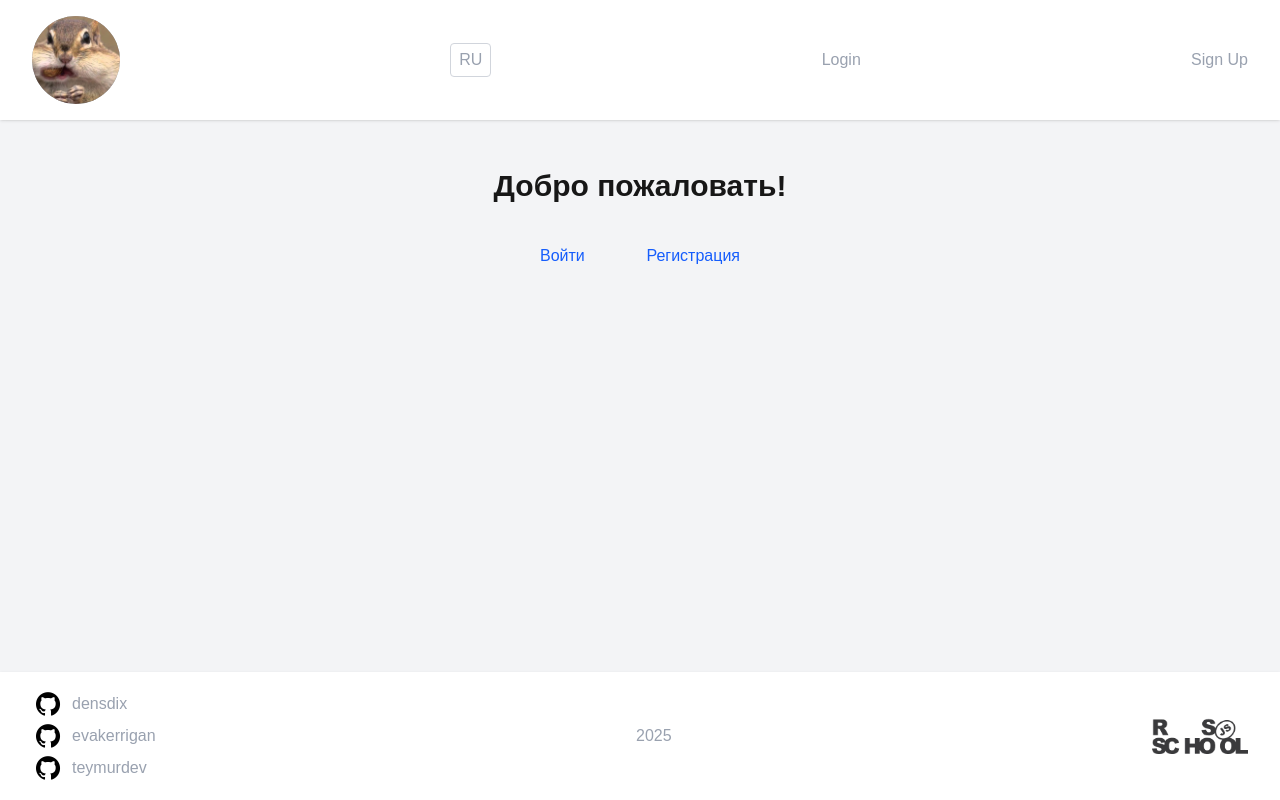
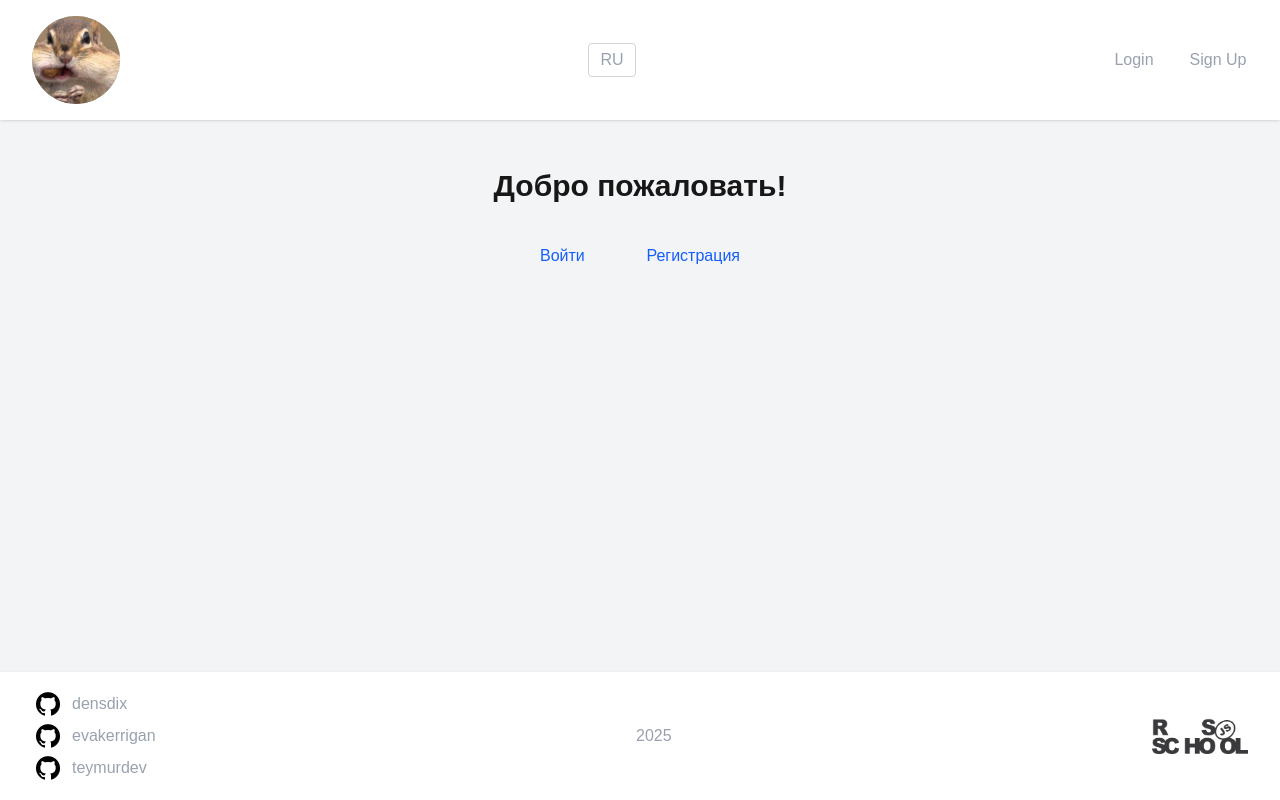
Before and after one commit to Densdix/rest-client-app, a Next.js app: page / in a window 1280 px wide. Built offline with nearby package versions, Linux system fonts and the light colour scheme; no server answers.

Commit message:
feat: update design

```diff
--- a/src/components/ClientHeader.tsx
+++ b/src/components/ClientHeader.tsx
@@ -45,7 +45,10 @@ export const ClientHeader: FC<{ user: User | null }> = ({ user }) => {
           </Link>
         </div>
         <div className="text-gray-400 cursor-pointer hover:text-gray-500 transition-colors">
-          <button onClick={handleLanguageChange} className="px-2 py-1 border border-gray-300 rounded">
+          <button
+            onClick={handleLanguageChange}
+            className="px-2 py-1 border border-gray-300 rounded min-w-[48px] text-center"
+          >
             {language === 'en' ? 'RU' : 'EN'}
           </button>
         </div>
@@ -54,19 +57,19 @@ export const ClientHeader: FC<{ user: User | null }> = ({ user }) => {
             <div className="flex items-center space-x-4 mr-30">
               <Link
                 href="/history"
-                className={`cursor-pointer ${isScrolled ? 'text-white' : 'text-gray-400'} hover:text-gray-500 transition-colors`}
+                className={`cursor-pointer ${isScrolled ? 'text-white' : 'text-gray-400'} hover:text-gray-500 transition-colors min-w-[80px] text-center`}
               >
                 {t('common.history')}
               </Link>
               <Link
                 href="/restclient"
-                className={`cursor-pointer ${isScrolled ? 'text-white' : 'text-gray-400'} hover:text-gray-500 transition-colors`}
+                className={`cursor-pointer ${isScrolled ? 'text-white' : 'text-gray-400'} hover:text-gray-500 transition-colors min-w-[100px] text-center`}
               >
                 {t('common.restClient')}
               </Link>
               <Link
                 href="/variables"
-                className={`cursor-pointer ${isScrolled ? 'text-white' : 'text-gray-400'} hover:text-gray-500 transition-colors`}
+                className={`cursor-pointer ${isScrolled ? 'text-white' : 'text-gray-400'} hover:text-gray-500 transition-colors min-w-[90px] text-center`}
               >
                 {t('common.variables')}
               </Link>
@@ -75,7 +78,7 @@ export const ClientHeader: FC<{ user: User | null }> = ({ user }) => {
               <span className="text-gray-400">{user.email}</span>
               <form action="/api/signout" method="post">
                 <button
-                  className="px-4 py-2 bg-blue-500 text-white rounded-md hover:bg-blue-600 cursor-pointer ml-4 transition-colors"
+                  className="px-4 py-2 bg-blue-500 text-white rounded-md hover:bg-blue-600 cursor-pointer ml-4 transition-colors min-w-[80px]"
                   type="submit"
                 >
                   {t('common.logout')}
@@ -84,14 +87,20 @@ export const ClientHeader: FC<{ user: User | null }> = ({ user }) => {
             </div>
           </div>
         ) : (
-          <>
-            <Link href="/signin" className="text-gray-400 hover:text-gray-500 transition-colors">
+          <div className="flex space-x-6">
+            <Link
+              href="/signin"
+              className="text-gray-400 hover:text-gray-500 transition-colors min-w-[60px] text-center"
+            >
               {t('common.login')}
             </Link>
-            <Link href="/signup" className="text-gray-400 hover:text-gray-500 transition-colors">
+            <Link
+              href="/signup"
+              className="text-gray-400 hover:text-gray-500 transition-colors min-w-[60px] text-center"
+            >
               {t('common.signup')}
             </Link>
-          </>
+          </div>
         )}
       </div>
     </header>
--- a/src/hooks/useLanguage.ts
+++ b/src/hooks/useLanguage.ts
@@ -1,13 +1,20 @@
 import { useState, useEffect } from 'react';
 import { Language, defaultLanguage } from '../i18n/config';
 
-const LANGUAGE_CHANGE_EVENT = 'languageChange';
+const languageEventService = {
+  listeners: new Set<(lang: Language) => void>(),
 
-declare global {
-  interface WindowEventMap {
-    [LANGUAGE_CHANGE_EVENT]: CustomEvent<Language>;
-  }
-}
+  subscribe(listener: (lang: Language) => void) {
+    this.listeners.add(listener);
+    return () => {
+      this.listeners.delete(listener);
+    };
+  },
+
+  emit(language: Language) {
+    this.listeners.forEach((listener) => listener(language));
+  },
+};
 
 export const useLanguage = () => {
   const [language, setLanguage] = useState<Language>(() => {
@@ -18,18 +25,18 @@ export const useLanguage = () => {
   });
 
   useEffect(() => {
-    const handleLanguageChange = (e: CustomEvent<Language>) => {
-      setLanguage(e.detail);
+    const handleLanguageChange = (newLanguage: Language) => {
+      setLanguage(newLanguage);
     };
 
-    window.addEventListener(LANGUAGE_CHANGE_EVENT, handleLanguageChange);
-    return () => window.removeEventListener(LANGUAGE_CHANGE_EVENT, handleLanguageChange);
+    const unsubscribe = languageEventService.subscribe(handleLanguageChange);
+    return unsubscribe;
   }, []);
 
   const changeLanguage = (newLanguage: Language) => {
     setLanguage(newLanguage);
     localStorage.setItem('language', newLanguage);
-    window.dispatchEvent(new CustomEvent(LANGUAGE_CHANGE_EVENT, { detail: newLanguage }));
+    languageEventService.emit(newLanguage);
   };
 
   return { language, changeLanguage };
```
